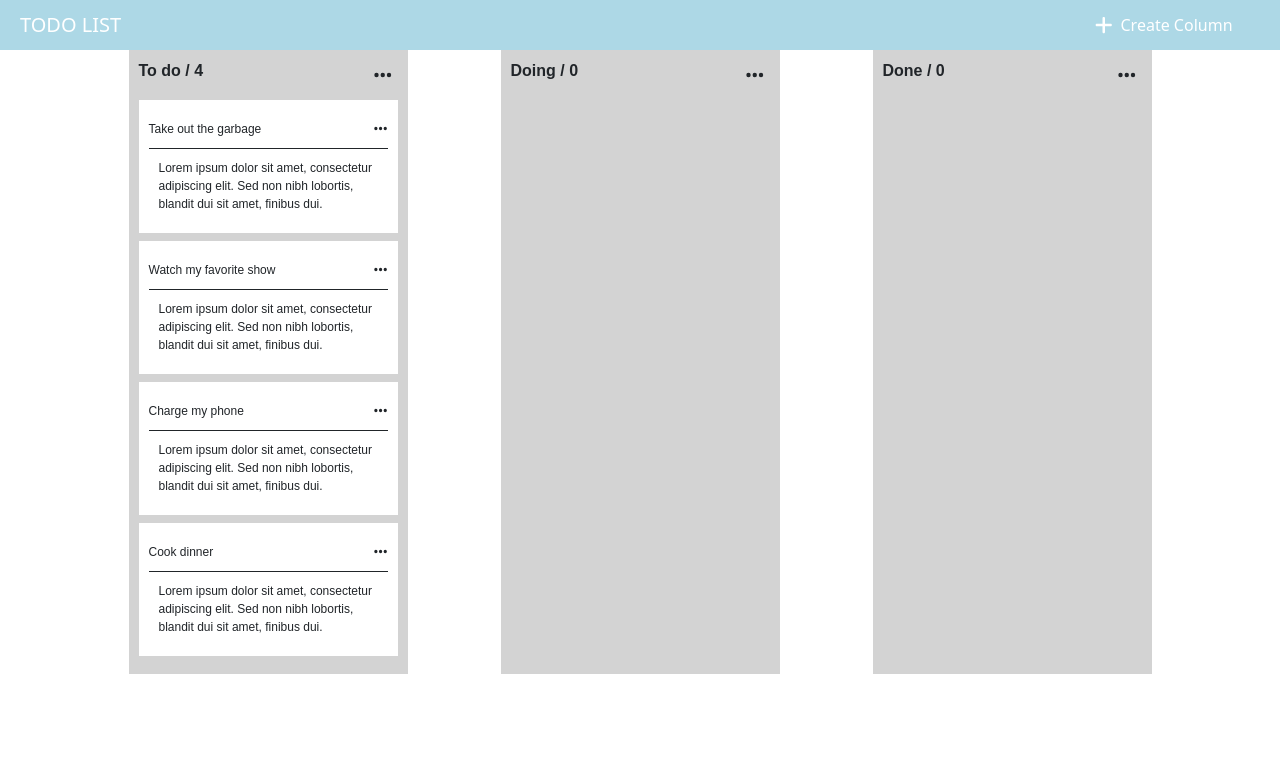
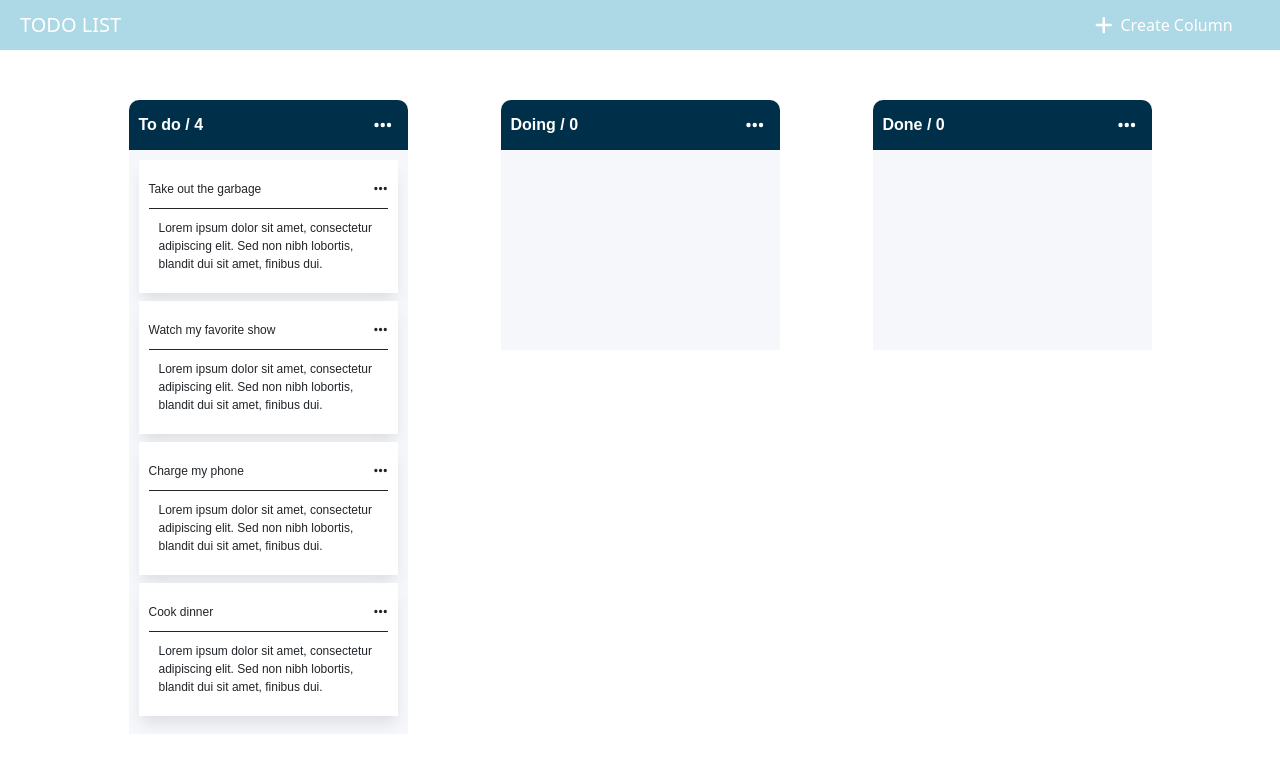
Before and after one commit to GabrielMoraez/todoList, a React (Vite) app: page / in a window 1280 px wide. Shown: the top 770 px of the page. Built offline with nearby package versions, Linux system fonts and the light colour scheme.

Commit message:
Adds the change column color feature, and creates a dummyData folder with the dummy js files

```diff
--- a/src/App.jsx
+++ b/src/App.jsx
@@ -80,7 +80,7 @@ export default function App() {
 
               return <Column
                 key={index}
-                columnId={column.id}
+                column={column}
                 title={column.title}
                 tasks={tasks}
                 />
--- a/src/components/Column/index.jsx
+++ b/src/components/Column/index.jsx
@@ -9,8 +9,9 @@ import { createNewTask, deleteColumn, editColumn} from '../../slices/dataSlice'
 import Task from '../Task'
 
 import './style.scss'
+import config from '../../dummyData/config'
 
-export default function Column({title, columnId, tasks}) {
+export default function Column({title, column, tasks}) {
   const [menuCollapse, setMenuCollapse] = useState(false)
   const [showTaskCounter, setShowTaskCounter] = useState(true)
   const [taskCounter, setTaskCounter] = useState(0)
@@ -18,6 +19,8 @@ export default function Column({title, columnId, tasks}) {
 
   const data = useSelector((state) => state.data)
   const dispatch = useDispatch()
+
+  const columnId = column.id
 
   useEffect(() => {
     setTaskCounter(tasks.length)
@@ -54,12 +57,18 @@ export default function Column({title, columnId, tasks}) {
 
   function EditColumnModal(props) {
     const [columnTitle, setColumnTitle] = useState(props.title)
+    const [backgroundColor, setBackgroundColor] = useState(props.config.backgroundColor)
+    const [textColor, setTextColor] = useState(props.config.textColor)
 
     const handleEditTask = () => {
       const editedColumn = {
         id: props.columnid,
         title: columnTitle,
-        taskIds: data.columns[props.columnid].taskIds
+        taskIds: data.columns[props.columnid].taskIds,
+        config: {
+          backgroundColor: backgroundColor,
+          textColor: textColor
+        }
       }
 
       console.log(editedColumn)
@@ -83,6 +92,36 @@ export default function Column({title, columnId, tasks}) {
             />
           </Modal.Title>
         </Modal.Header>
+        <Modal.Body>
+          <div className='backgroundColorWrapper'>
+            <h6>Column Header Color</h6>
+            <div className='colorsContainer'>
+              {
+                config.backgroundColors.map((color, index) => {
+                  return (
+                    <Button key={index} className={`colorButton ${color === backgroundColor ? 'selected' : ''}`} style={{backgroundColor: color, border: 'none'}}
+                      onClick={() => setBackgroundColor(color)}
+                    />
+                  )
+                })
+              }
+            </div>
+          </div>
+          <div className='textColorWrapper'>
+            <h6>Column Text Color</h6>
+            <div className='colorsContainer'>
+              {
+                config.textColors.map((color, index) => {
+                  return (
+                    <Button key={index} className={`colorButton textColorButton ${color === textColor ? 'selected' : ''}`} style={{backgroundColor: color, border: 'none'}}
+                      onClick={() => setTextColor(color)}
+                    />
+                  )
+                })
+              }
+            </div>
+          </div>
+        </Modal.Body>
         <Modal.Footer>
           <Button onClick={handleEditTask}>Save</Button>
         </Modal.Footer>
@@ -93,7 +132,7 @@ export default function Column({title, columnId, tasks}) {
   return (
     <>
       <div className='column'>
-        <div className='column-header'>
+        <div className='column-header' style={{backgroundColor: column.config.backgroundColor, color: column.config.textColor}}>
           <h1>{showTaskCounter ? `${title} / ${taskCounter}` : title}</h1>
           <div className='column-menu-container'>
             <div className={`column-menu-icon-wrapper ${menuCollapse && 'active'}`}  onClick={handleToggleMenu}>
@@ -149,6 +188,7 @@ export default function Column({title, columnId, tasks}) {
         onHide={() => setColumnEditCollapse(false)}
         title={title}
         columnid={columnId}
+        config={column.config}
       />
     </>
   )
--- a/src/components/Column/style.scss
+++ b/src/components/Column/style.scss
@@ -1,13 +1,15 @@
 .column {
-  background-color: lightgray;
-  padding: 10px;
   width: 25%;
+  border-radius: 10px 10px 0px 0px;
   .column-header {
     display: flex;
     flex-direction: row;
     align-items: center;
     justify-content: space-between;
-    margin-bottom: 10px;
+    border-radius: 10px 10px 0px 0px;
+    padding: 10px;
+    background-color: red;
+    color: #FFF;
     &:hover {
       cursor: pointer;
     }
@@ -24,9 +26,11 @@
         background-color: #FFF;
         cursor: pointer;
         transition: 0.4s ease;
+        color: #000;
       }
       &.active {
         background-color: #FFF;
+        color: #000;
       }
     }
   }
@@ -37,9 +41,12 @@
   h1 {
     font-size: 16px;
     font-weight: 600;
+    margin: 0px;
   }
   .task-wrapper {
     min-height: 200px;
+    padding: 10px;
+    background-color: #F6F7FB;
   }
 }
 
@@ -52,6 +59,7 @@
   top: 35px;
   left: 0;
   background-color: #FFF;
+  color: #000;
   border-radius: 10px;
   transition: 0.3s ease;
   width: 175px;
@@ -74,3 +82,27 @@
     }
   }
 }
+.backgroundColorWrapper {
+  margin-bottom: 16px;
+}
+.colorsContainer {
+  display: flex;
+  flex-direction: row;
+  gap: 16px;
+  .colorButton {
+    height: 30px;
+    width: 30px;
+    transition: 0.4s ease;
+    &:hover {
+      box-shadow: 0px 10px 15px -3px rgba(0,0,0,0.1);
+      transform: scale(1.2);
+      transition: 0.4s ease;
+    }
+    &.textColorButton {
+    border: 1px solid #000 !important;
+    }
+    &.selected {
+      border: 2px solid #3CADFF !important;;
+    }
+  }
+}
--- a/src/components/Task/style.scss
+++ b/src/components/Task/style.scss
@@ -7,6 +7,7 @@
   flex-direction: column;
   justify-content: space-between;
   position: relative;
+  box-shadow: 0px 10px 15px -3px rgba(0,0,0,0.1);
   .task-header {
     display: flex;
     justify-content: space-between;
--- /dev/null
+++ b/src/dummyData/config.js
@@ -0,0 +1,8 @@
+const config = {
+  'taskCounter': true,
+  'backgroundColors': ['#003049', '#d62828', '#f77f00', '#ef476f', '#ffd166', '#06d6a0', '#118ab2', '#8cb369'],
+  'textColors': ['#FFF', '#000'],
+}
+
+
+export default config
--- a/src/data.js
+++ b/src/dummyData/data.js
@@ -25,17 +25,29 @@ const data = {
     'column-1': {
       id: 'column-1',
       title: 'To do',
-      taskIds: ['task-1', 'task-2', 'task-3', 'task-4']
+      taskIds: ['task-1', 'task-2', 'task-3', 'task-4'],
+      config: {
+        backgroundColor: '#003049',
+        textColor: '#FFF'
+      }
     },
     'column-2': {
       id: 'column-2',
       title: 'Doing',
-      taskIds: []
+      taskIds: [],
+      config: {
+        backgroundColor: '#003049',
+        textColor: '#FFF'
+      }
     },
     'column-3': {
       id: 'column-3',
       title: 'Done',
-      taskIds: []
+      taskIds: [],
+      config: {
+        backgroundColor: '#003049',
+        textColor: '#FFF'
+      }
     }
   },
   columnOrder: ['column-1', 'column-2', 'column-3'],
--- a/src/slices/dataSlice.js
+++ b/src/slices/dataSlice.js
@@ -1,5 +1,5 @@
 import { createSlice, current } from '@reduxjs/toolkit';
-import data from '../data'
+import data from '../dummyData/data'
 
 const initialState = data
 
--- a/src/style.scss
+++ b/src/style.scss
@@ -3,4 +3,5 @@
   flex-direction: row;
   justify-content: space-around;
   font-family: sans-serif;
+  margin-top: 50px;
 }
```
